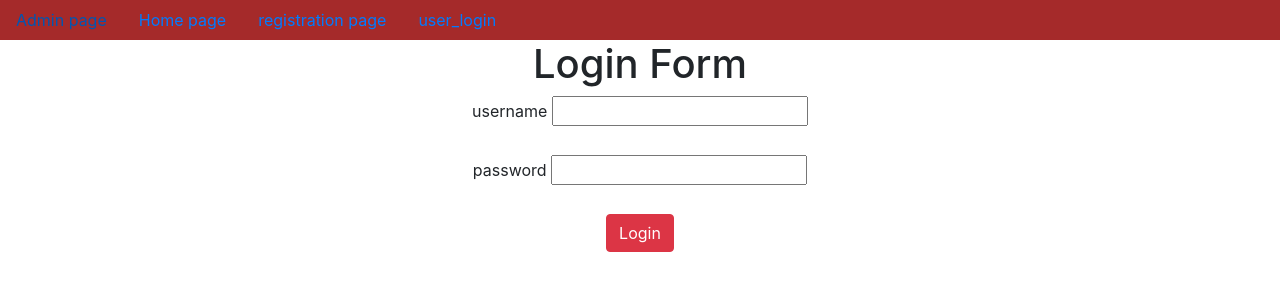
After one commit to manupatinaveen/user_registration_model, a Django app: page /user_login/ in a window 1280 px wide. The commit adds this page. Shown: the top 300 px of the page. Run offline with Django 4.2, Linux system fonts and the light colour scheme.

Commit message:
first commit

```diff
--- a/app/views.py
+++ b/app/views.py
@@ -1,7 +1,10 @@
 from django.shortcuts import render
 from app.forms import *
-from django.http import HttpResponse
+from django.http import HttpResponse,HttpResponseRedirect
 from django.core.mail import send_mail
+from django.contrib.auth import login,authenticate,logout
+from django.contrib.auth.decorators import login_required
+from django.urls import reverse
 
 
 
@@ -38,3 +41,24 @@ def registration(request):
             return HttpResponse('registration is successful')
 
     return render(request,'registration.html',d)
+
+def user_login(request):
+    if request.method=='POST':
+        username=request.POST['username']
+        password=request.POST['password']
+        user=authenticate(username=username,password=password)
+        if user and user.is_active:
+            login(request,user)
+            request.session['username']=username
+            return HttpResponseRedirect(reverse('home'))
+
+
+
+
+    return render(request,'user_login.html')
+
+
+@login_required
+def user_logout(request):
+    logout(request)
+    return HttpResponseRedirect(reverse('home'))
--- a/project32/urls.py
+++ b/project32/urls.py
@@ -23,5 +23,7 @@ urlpatterns = [
     path('admin/', admin.site.urls),
     path('registration/',registration,name='registration'),
     path('home/',home,name='home'),
+    path('user_login/',user_login,name='user_login'),
+    path('user_logout/',user_logout,name='user_logout'),
 
 ]+static(settings.MEDIA_URL,document_root=settings.MEDIA_ROOT)
--- a/templates/dummy.html
+++ b/templates/dummy.html
@@ -20,6 +20,7 @@
             <a href="{% url 'admin:index' %}" class="nav-link">Admin page</a>
             <a href="{% url 'home' %}" class="nav-link">Home page</a>
             <a href="{% url 'registration' %}" class="nav-link">registration page</a>
+            <a href="{% url 'user_login' %}" class="nav-link">user_login</a>
 
 
         </nav>
--- /dev/null
+++ b/templates/user_login.html
@@ -0,0 +1,34 @@
+{% extends 'dummy.html' %}
+
+
+{% block title %}
+    <title>login Page</title>
+
+{% endblock %}
+
+
+
+{% block body_block %}
+    <h1>Login Form</h1>
+    <form method="POST">
+        {% csrf_token %}
+
+        <label for="username">username</label>
+        <input type="text" name="username" id="username"><br><br>
+        <label for="password">password</label>
+        <input type="password" name="password" id="password">
+        <br><br>
+
+        <input type="submit" value="Login" class="btn btn-danger">
+
+
+
+
+
+
+
+    </form>
+
+
+
+{% endblock %}
```
Also changed, not shown: db.sqlite3.
